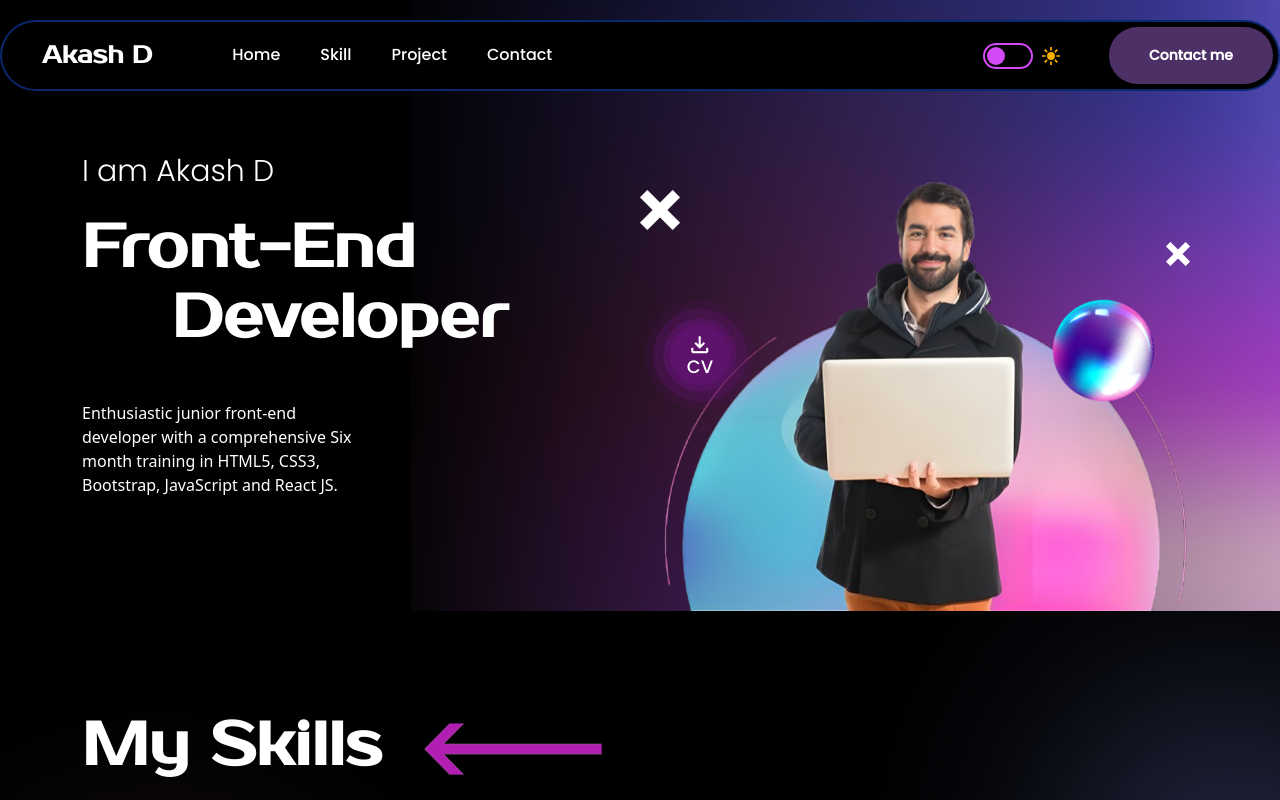
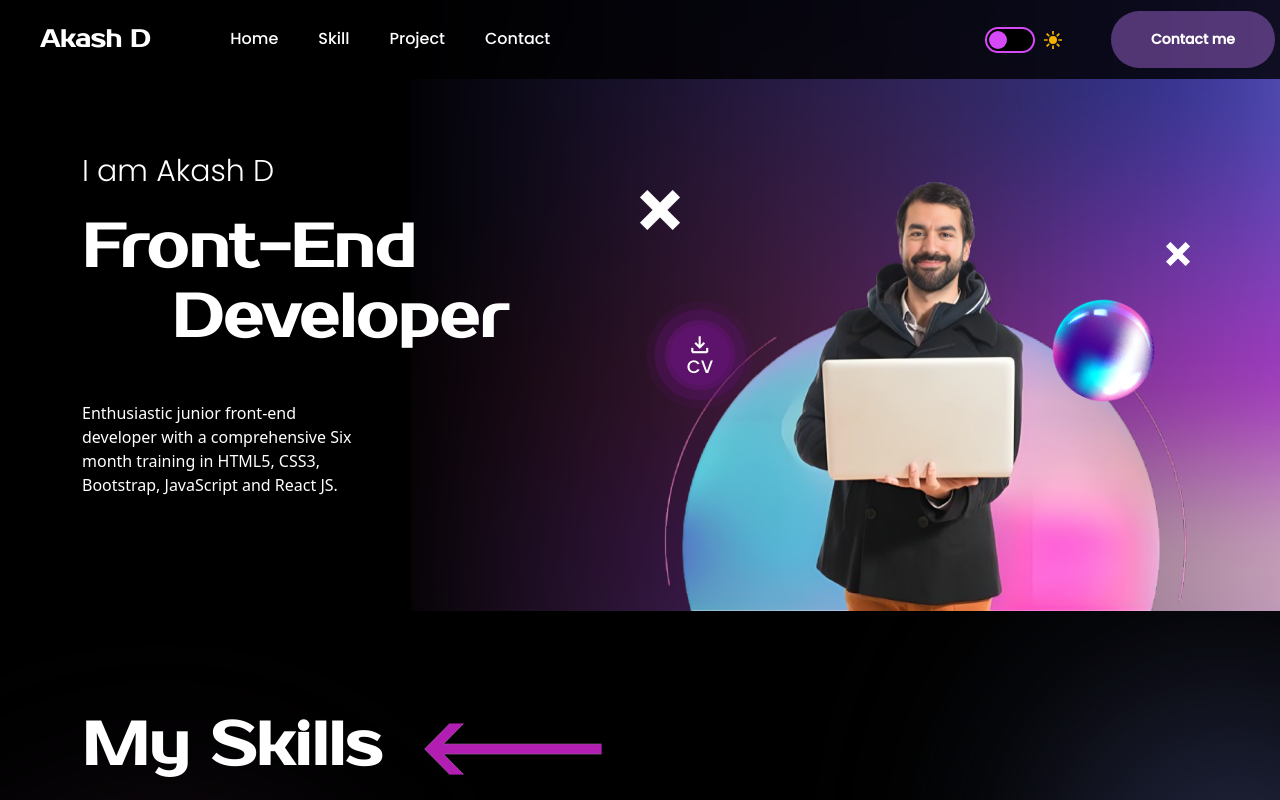
Before and after one commit to Akash-D-2003/portfolio-project, a React (Vite) app: page / in a window 1280 px wide. Shown: the top 800 px of the page. Built offline with nearby package versions, Linux system fonts and the light colour scheme.

Commit message:
header style change

```diff
--- a/src/Components/Header.jsx
+++ b/src/Components/Header.jsx
@@ -37,7 +37,7 @@ function Header() {
       <div className="header-nav">
         <div className="logo">
           <h2>Akash D</h2>
-          <ul style={{ top: menuOpen ? "20px" : "-100%" }}>
+          <ul style={{ top: menuOpen ? "0" : "-100%" }}>
             <li>
               <a href="#home">Home</a>
             </li>
--- a/src/Components/Project.jsx
+++ b/src/Components/Project.jsx
@@ -43,13 +43,13 @@ function Project() {
       links: ["HTML", "CSS", "JavaScript", "JQuery", "Bootstrap", "SASS"],
       link: "https://akash-d-2003.github.io/landing-page/",
     },
-    {
-      name: "6. React Food Website ",
-      image: project6,
-      classAdd: "project2",
-      links: ["React js", "Tailwind css"],
-      link: "https://akash-d-2003.github.io/vivriti_website/",
-    },
+    // {
+    //   name: "6. React Food Website ",
+    //   image: project6,
+    //   classAdd: "project2",
+    //   links: ["React js", "Tailwind css"],
+    //   link: "https://akash-d-2003.github.io/vivriti_website/",
+    // },
   ];
 
   return (
--- a/src/sass/_header.scss
+++ b/src/sass/_header.scss
@@ -8,9 +8,10 @@
 }
 header {
   width: 100%;
-  margin-top: 10px;
   position: absolute;
-  top: 10px;
+  background-color: rgba(0, 0, 0, 0.797);
+  top: 0;
+  padding-block: 6px;
   z-index: 4;
   transform-origin: top;
   &.sticky {
@@ -21,13 +22,12 @@ header {
     display: flex;
     justify-content: space-between;
     align-items: center;
-    background-color: black;
+    // background-color: black;
     max-width: 1400px;
     margin: 0 auto;
-    border-radius: 50px;
     padding-inline: 40px 5px;
     padding-block: 5px;
-    border: 2px solid #185dff6e;
+    // border: 2px solid #185dff6e;
     .logo {
       display: flex;
     }
--- a/src/sass/_responcive.scss
+++ b/src/sass/_responcive.scss
@@ -17,7 +17,8 @@
       left: 0;
       height: 300px;
       padding-left: 40px;
-      border-radius: 30px;
+      border-bottom-right-radius: 30px;
+      border-bottom-left-radius: 30px;
       z-index: 3;
       transition: all 0.5s;
       li {
```
